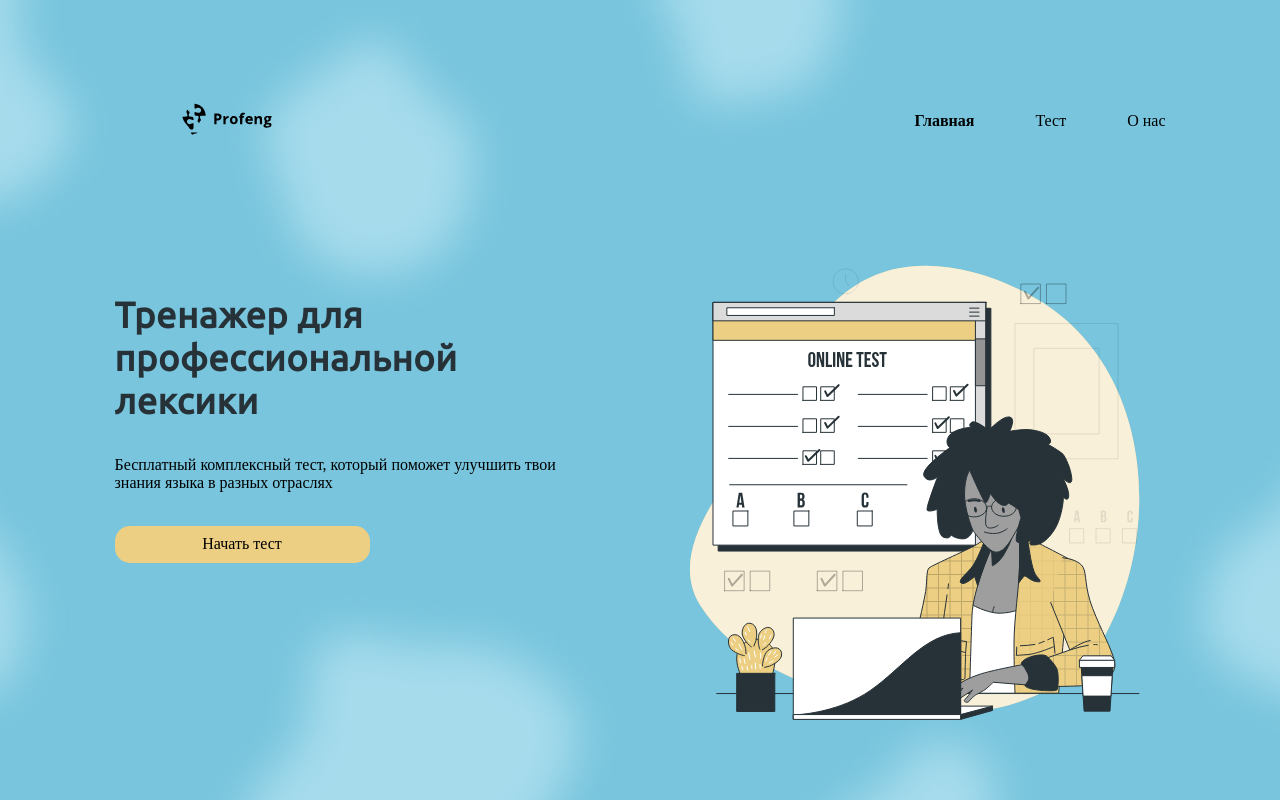
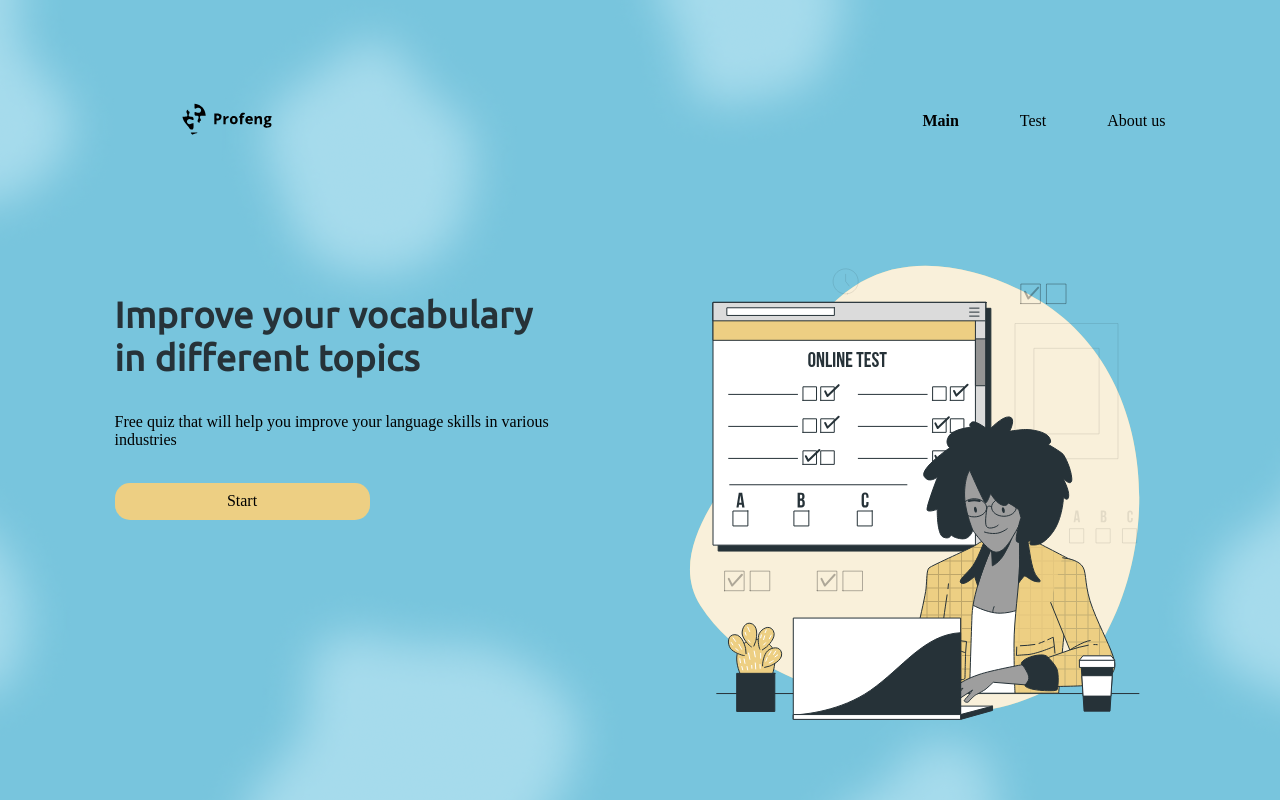
Before and after one commit to pushkinn1/english, a React (Create React App) app: page /main in a window 1280 px wide. Built offline with nearby package versions, Linux system fonts and the light colour scheme; what miragejs would draw is missing.

Commit message:
commit finale +-

```diff
--- a/src/App.js
+++ b/src/App.js
@@ -28,9 +28,9 @@ class App extends React.Component {
                         </div>
                         <nav className="header__nav">
                             <ul>
-                                <li><NavLink activeClassName="header__li-selected" to="/main">Главная</NavLink></li>
-                                <li><NavLink activeClassName="header__li-selected" to="/themeSelection">Тест</NavLink></li>
-                                <li><NavLink activeClassName="header__li-selected" to="/aboutUs">О нас</NavLink></li>
+                                <li><NavLink activeClassName="header__li-selected" to="/main">Main</NavLink></li>
+                                <li><NavLink activeClassName="header__li-selected" to="/themeSelection">Test</NavLink></li>
+                                <li><NavLink activeClassName="header__li-selected" to="/aboutUs">About us</NavLink></li>
                             </ul>
                         </nav>
                     </div>
@@ -69,14 +69,14 @@ function Main() {
     return (
         <div className="wrapper wrapper_space">
             <div className="main__look">
-                <h2 className="main__title">Тренажер для профессиональной лексики </h2>
+                <h2 className="main__title">Improve your vocabulary in different topics </h2>
                 <p className="main__subtitle">
-                    Бесплатный комплексный тест, который поможет улучшить твои знания языка в разных отраслях
+                Free quiz that will help you improve your language skills in various industries
                 </p>
                 <Link to="/themeSelection">
                     <div className="btn main__btn">
                         <span>
-                            Начать тест
+                            Start
                         </span>
                     </div>
                 </Link>
@@ -119,7 +119,8 @@ class ThemesList extends React.Component {
             <div className="wrapper_space wrapper">
                 <div className="main__look">
                     <div className="main__title main__title-smaller">
-                        Выберите тему
+                        Choose a topic
+
                     </div>
                     {themes.length > 0 ? themes : <div>Loading</div>}
                 </div>
```
